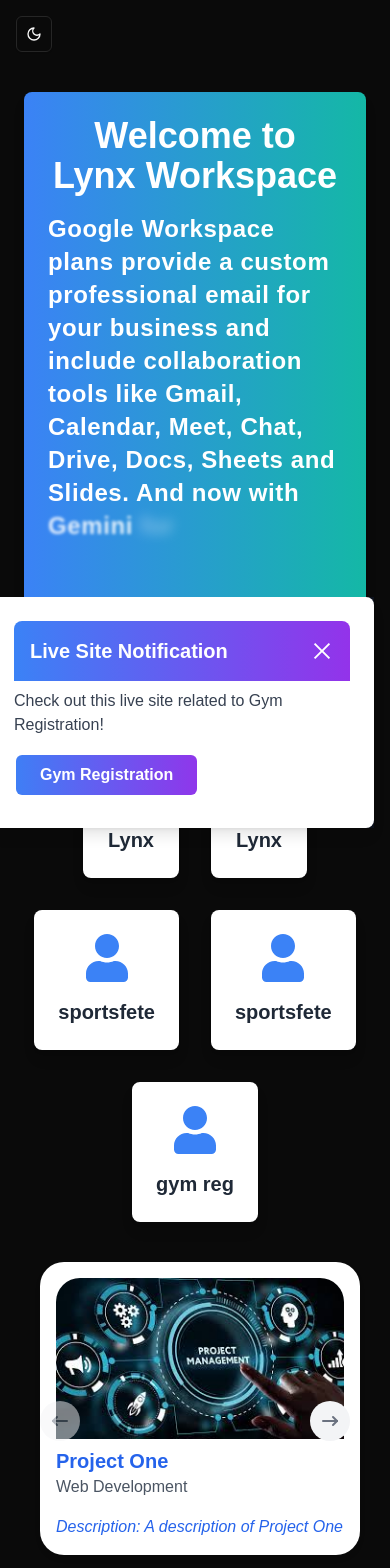
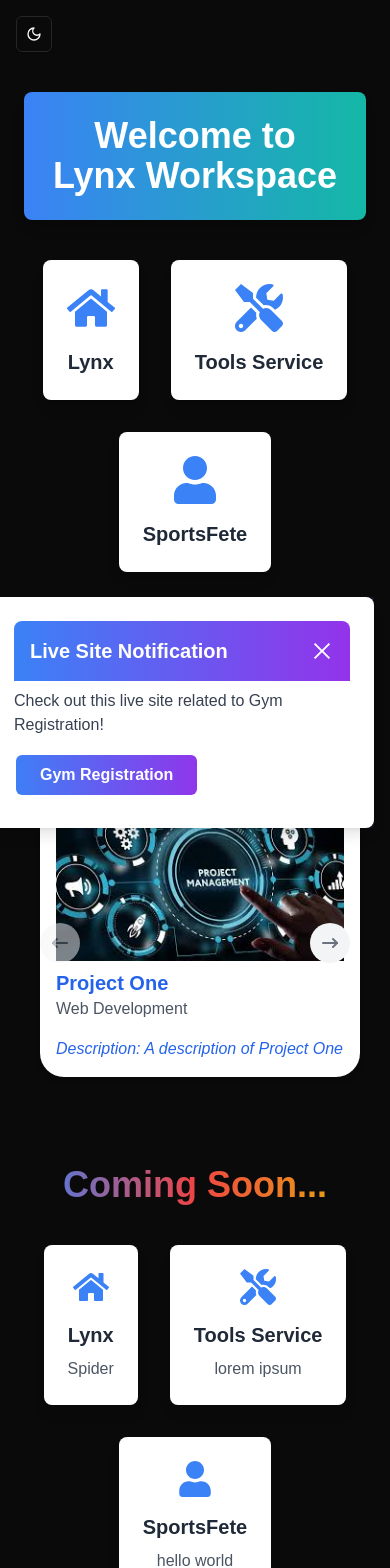
Before and after one commit to AritraDey-Dev/Lynx-workspace, a Next.js app: page / in a window 390 px wide. Shown: the top 1568 px of the page. Built offline with nearby package versions, Linux system fonts and the light colour scheme.

Commit message:
Fixed error in text generate effect

```diff
--- a/src/app/page.tsx
+++ b/src/app/page.tsx
@@ -9,21 +9,25 @@
 import Image from 'next/image'; // Import the Image component from Next.js
 
 const Home: React.FC = () => {
-    // Generate carousel items from project data
     const carouselItems = projects.map((project: Project) => (
-        <div  className="rounded-3xl bg-white p-4 shadow-md w-80 md:w-[384px]"> {/* Set item width */}
+        <div
+            key={project.id}
+            className="rounded-3xl bg-white p-4 shadow-md w-80 md:w-[384px]"
+        >
             <Image
                 src={project.src}
                 alt={project.title}
                 className="w-full h-50 object-cover rounded-t-3xl"
-                width={384} // Set an appropriate width
-                height={300} // Set an appropriate height
+                width={384}
+                height={300}
             />
-            <h2 className="text-xl font-bold mt-2 text-blue-600">{project.title}</h2> {/* Update title color here */}
+            <h2 className="text-xl font-bold mt-2 text-blue-600">{project.title}</h2>
             <p className="text-gray-600">{project.category}</p>
-            <p className="mt-4 text-blue-600 italic">Description: {project.description}</p> {/* Emphasize the description */}
+            <p className="mt-4 text-blue-600 italic">Description: {project.description}</p>
         </div>
     ));
+
+
 
     return (
         <div className="container mx-auto p-6">
--- a/src/components/Header.tsx
+++ b/src/components/Header.tsx
@@ -4,7 +4,7 @@
     return (
         <header className="bg-gradient-to-r from-blue-500 to-teal-500 shadow-lg p-6 rounded-lg text-white">
             <h1 className="text-4xl text-center font-bold">Welcome to Lynx Workspace</h1>
-            <p className="mt-2 text-lg"><TextGenerateEffectDemo/></p>
+            {/* <p className="mt-2 text-lg"><TextGenerateEffectDemo/></p> */}
         </header>
     );
 };
--- a/src/components/Popup.tsx
+++ b/src/components/Popup.tsx
@@ -1,5 +1,5 @@
 "use client";
-import React, { useEffect, useState } from 'react';
+import React, { useState } from 'react';
 import { AiOutlineClose } from 'react-icons/ai';
 
 const Popup: React.FC = () => {
@@ -7,17 +7,20 @@
 
     const closePopup = () => setVisible(false);
 
-
-
     return (
         visible && (
-            <div className="fixed bottom-0 right-0 mb-4 mr-4 bg-gray-900 bg-opacity-70 z-50 transition-opacity duration-300">
-                <div className="bg-white p-6 rounded-lg shadow-lg w-96 transform transition-transform duration-300 scale-100 hover:scale-105">
-
+            <div
+                className="fixed bottom-0 right-0 mb-4 mr-4 bg-gray-900 bg-opacity-70 z-50 transition-opacity duration-300"
+                aria-live="assertive"
+            >
+                <div className="bg-white p-6 rounded-lg shadow-lg w-96 md:w-80 sm:w-72 transform transition-transform duration-300 scale-100 hover:scale-105">
                     <div className="bg-gradient-to-r from-blue-500 to-purple-600 text-white p-4 rounded-t-lg flex justify-between items-center">
                         <h3 className="text-xl font-bold">Live Site Notification</h3>
-
-                        <button onClick={closePopup} className="text-white hover:text-gray-200">
+                        <button
+                            onClick={closePopup}
+                            className="text-white hover:text-gray-200"
+                            aria-label="Close notification"
+                        >
                             <AiOutlineClose className="h-6 w-6" />
                         </button>
                     </div>
@@ -28,7 +31,7 @@
                         href="https://gymregistration.com"
                         className="relative inline-block px-6 py-2 mt-4 text-white font-semibold text-center transition-all duration-300 ease-in-out border-2 border-transparent rounded-lg overflow-hidden group"
                     >
-                        <span className="absolute inset-0 w-full h-full transition-transform duration-500 bg-gradient-to-r from-blue-500 to-purple-600 transform scale-x-110 group-hover:scale-x-100" />
+                        <span className='absolute inset-0 w-full h-full transition-transform duration-500 bg-gradient-to-r from-blue-500 to-purple-600 transform scale-x-110 group-hover:scale-x-100'></span>
                         <span className="relative z-10">Gym Registration</span>
                     </a>
                 </div>
--- a/src/components/ServiceIcons.tsx
+++ b/src/components/ServiceIcons.tsx
@@ -1,21 +1,20 @@
 import React from 'react';
-import servicesData from '../utils/servicesData'; // Import servicesData
+import servicesData from '../utils/servicesData';
 
 const ServiceIcons: React.FC = () => {
     return (
         <div className="flex flex-wrap justify-center gap-8 mt-10">
-            {servicesData.map((service, index) => (
+            {servicesData.map((service) => (
                 <a
-                    key={index}
+                    key={service.title} // Use service title as the key, assuming it's unique
                     href={service.url}
                     target="_blank"
                     rel="noopener noreferrer"
                     aria-label={service.title}
                     className="bg-white p-6 rounded-lg shadow-lg transition-transform duration-300 transform hover:scale-105 hover:shadow-2xl flex flex-col items-center"
                 >
-                    {/* Render the icon as JSX */}
                     <div className="text-5xl mb-4 text-blue-500">
-                        {service.icon} {/* Icon is a JSX element */}
+                        {service.icon}
                     </div>
                     <span className="text-xl font-semibold text-gray-800">{service.title}</span>
                 </a>
--- a/src/components/ui/text-generate-effect.tsx
+++ b/src/components/ui/text-generate-effect.tsx
@@ -1,22 +1,36 @@
 "use client";
-import { useEffect } from "react";
+import { useEffect, useState } from "react";
 import { motion, stagger, useAnimate } from "framer-motion";
 import { cn } from "@/lib/utils";
 
-export const TextGenerateEffect = ({
+interface TextGenerateEffectProps {
+  words: string;
+  className?: string;
+  filter?: boolean;
+  duration?: number;
+}
+
+export const TextGenerateEffect: React.FC<TextGenerateEffectProps> = ({
   words,
   className,
   filter = true,
   duration = 0.5,
-}: {
-  words: string;
-  className?: string;
-  filter?: boolean;
-  duration?: number;
 }) => {
   const [scope, animate] = useAnimate();
+  const [isClient, setIsClient] = useState(false); // Client-side check
+
+  // Ensure this code only runs on the client
+  useEffect(() => {
+    setIsClient(true);
+  }, []);
+
+  if (!words) return <div>No text available</div>; // Fallback in case of no words.
+
   let wordsArray = words.split(" ");
+
+  // We only need to run the animation when we know we're on the client.
   useEffect(() => {
+    if (isClient) {
       animate(
         "span",
         {
@@ -24,17 +38,17 @@
           filter: filter ? "blur(0px)" : "none",
         },
         {
-        duration: duration ? duration : 1,
-        delay: stagger(0.2),
+          duration: duration,
+          delay: stagger(0.2), // Adjust delay as needed
         }
       );
-  }, [scope.current]);
+    }
+  }, [scope.current, filter, duration, isClient]); // Adding isClient to the dependency array to ensure that animation only runs after the client is ready
 
   const renderWords = () => {
     return (
       <motion.div ref={scope}>
-        {wordsArray.map((word, idx) => {
-          return (
+        {wordsArray.map((word, idx) => (
           <motion.span
             key={word + idx}
             className="dark:text-white text-black opacity-0"
@@ -44,8 +58,7 @@
           >
             {word}{" "}
           </motion.span>
-          );
-        })}
+        ))}
       </motion.div>
     );
   };
@@ -53,8 +66,8 @@
   return (
     <div className={cn("font-bold", className)}>
       <div className="mt-4">
-        <div className=" dark:text-white text-black text-2xl leading-snug tracking-wide">
-          {renderWords()}
+        <div className="dark:text-white text-black text-2xl leading-snug tracking-wide">
+          {isClient ? renderWords() : words} {/* Render text immediately until client-side mount */}
         </div>
       </div>
     </div>
--- a/src/utils/project.tsx
+++ b/src/utils/project.tsx
@@ -1,43 +1,47 @@
 export interface Project {
+    id: number;
     src: string;
     title: string;
     category: string;
-    description: string; // Add this if you want a description
+    description: string;
 }
 
 const projects: Project[] = [
     {
-        src: '/images/Untitled.jpeg', // Ensure this path is correct
+        id: 1,
+        src: '/images/Untitled.jpeg',
         title: 'Project One',
         category: 'Web Development',
         description: 'A description of Project One',
     },
     {
-        src: '/images/Untitled.jpeg', // Update this to a valid path
+        id: 2,
+        src: '/images/Untitled.jpeg',
         title: 'Project Two',
         category: 'Mobile Development',
         description: 'A description of Project Two',
     },
     {
-        src: '/images/Untitled.jpeg', // Update this to a valid path
+        id: 3,
+        src: '/images/Untitled.jpeg',
         title: 'Project Three',
         category: 'Mobile Development',
         description: 'A description of Project Three',
     },
     {
-        src: '/images/Untitled.jpeg', // Update this to a valid path
-        title: 'Project Three',
+        id: 4,
+        src: '/images/Untitled.jpeg',
+        title: 'Project Four',
         category: 'Mobile Development',
-        description: 'A description of Project Three',
+        description: 'A description of Project Four',
     },
     {
-        src: '/images/Untitled.jpeg', // Update this to a valid path
-        title: 'Project Three',
+        id: 5,
+        src: '/images/Untitled.jpeg',
+        title: 'Project Five',
         category: 'Mobile Development',
-        description: 'A description of Project Three',
+        description: 'A description of Project Five',
     },
-
-    // Add more projects with valid image paths as needed
 ];
 
 export default projects;
--- a/src/utils/servicesData.tsx
+++ b/src/utils/servicesData.tsx
@@ -1,36 +1,30 @@
-import { FaHome, FaTools, FaUser } from 'react-icons/fa'; // Example icons from react-icons
+import { FaHome, FaTools, FaUser } from 'react-icons/fa';
 
 const servicesData = [
     {
-        title: "Lynx ",
+        title: "Lynx",
         description: "Spider",
         url: "https://lynx.spider.nitt.edu/",
-        icon: <FaHome /> // JSX Element
+        icon: <FaHome />
     },
     {
-        title: "Lynx",
+        title: "Tools Service",
         description: "lorem ipsum",
         url: "https://example.com/service2",
-        icon: <FaTools /> // JSX Element
+        icon: <FaTools />
     },
     {
-        title: "sportsfete",
+        title: "SportsFete",
         description: "hello world",
         url: "https://lynx.spider.nitt.edu/",
-        icon: <FaUser /> // JSX Element
+        icon: <FaUser />
     },
     {
-      title: "sportsfete",
-      description: "Hello world",
-      url: "https://lynx.spider.nitt.edu/",
-      icon: <FaUser /> // JSX Element
-  },
-  {
-    title: "gym reg",
-    description: "Lynx-web",
-    url: "https://lynx.spider.nitt.edu/",
-    icon: <FaUser /> // JSX Element
-}
+        title: "Gym Registration",
+        description: "Lynx-web",
+        url: "https://lynx.spider.nitt.edu/",
+        icon: <FaUser />
+    }
 ];
 
 export default servicesData;
```
Lines whose indentation alone changed are shown as unchanged.
